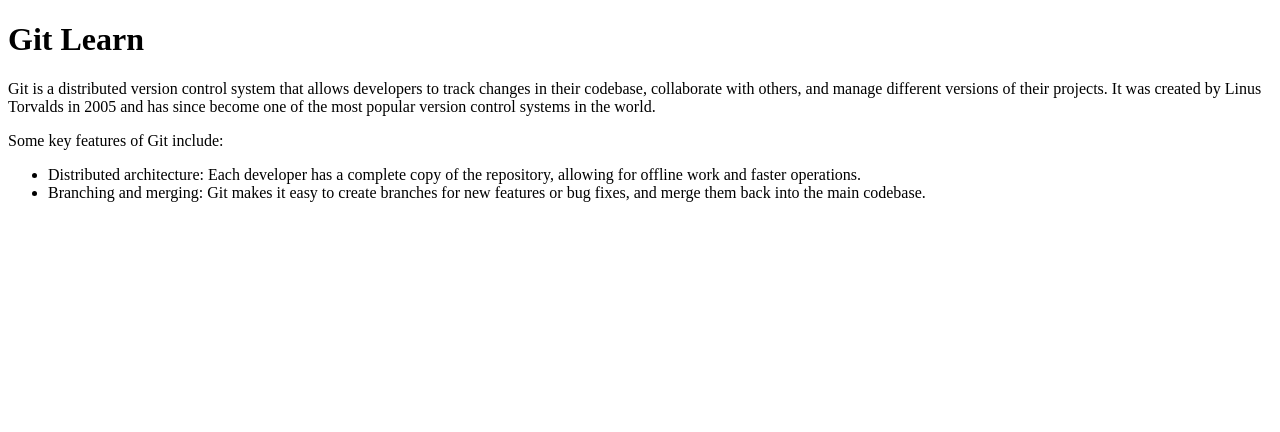
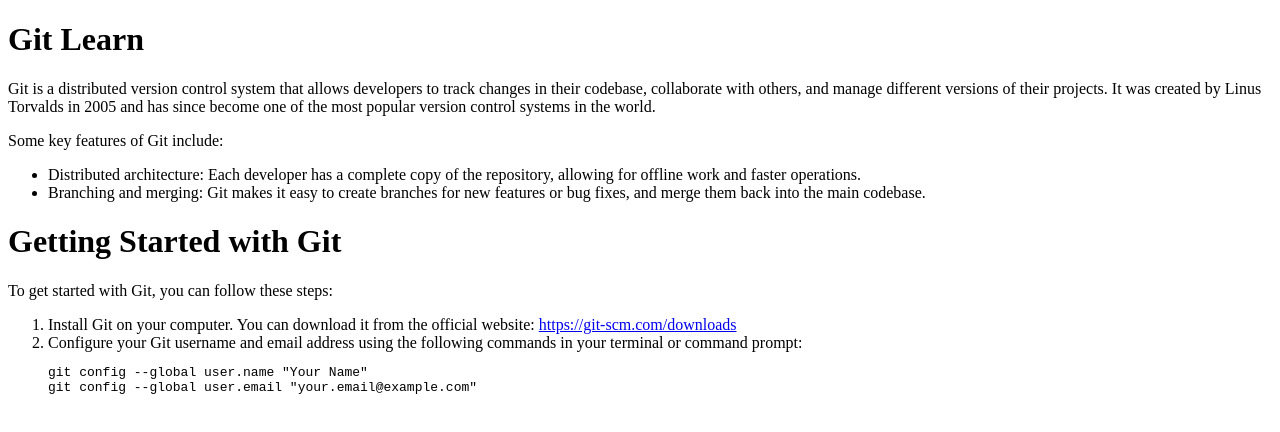
Before and after one commit to anshpandey7836-dev/git-learn, a plain HTML site: page index.html in a window 1280 px wide. Drawn offline with Linux system fonts and the light colour scheme.

Commit message:
added some lines

```diff
--- a/index.html
+++ b/index.html
@@ -13,5 +13,14 @@
         <li>Distributed architecture: Each developer has a complete copy of the repository, allowing for offline work and faster operations.</li>
         <li>Branching and merging: Git makes it easy to create branches for new features or bug fixes, and merge them back into the main codebase.</li>
     </ul>
+    <h1>Getting Started with Git</h1>
+    <p>To get started with Git, you can follow these steps:</p>
+    <ol>
+        <li>Install Git on your computer. You can download it from the official website: <a href="https://git-scm.com/downloads">https://git-scm.com/downloads</a></li>
+        <li>Configure your Git username and email address using the following commands in your terminal or command prompt:
+            <pre><code>git config --global user.name "Your Name"
+git config --global user.email "your.email@example.com"</code></pre>
+        </li>
+    </ol>
 </body>
 </html>
```
